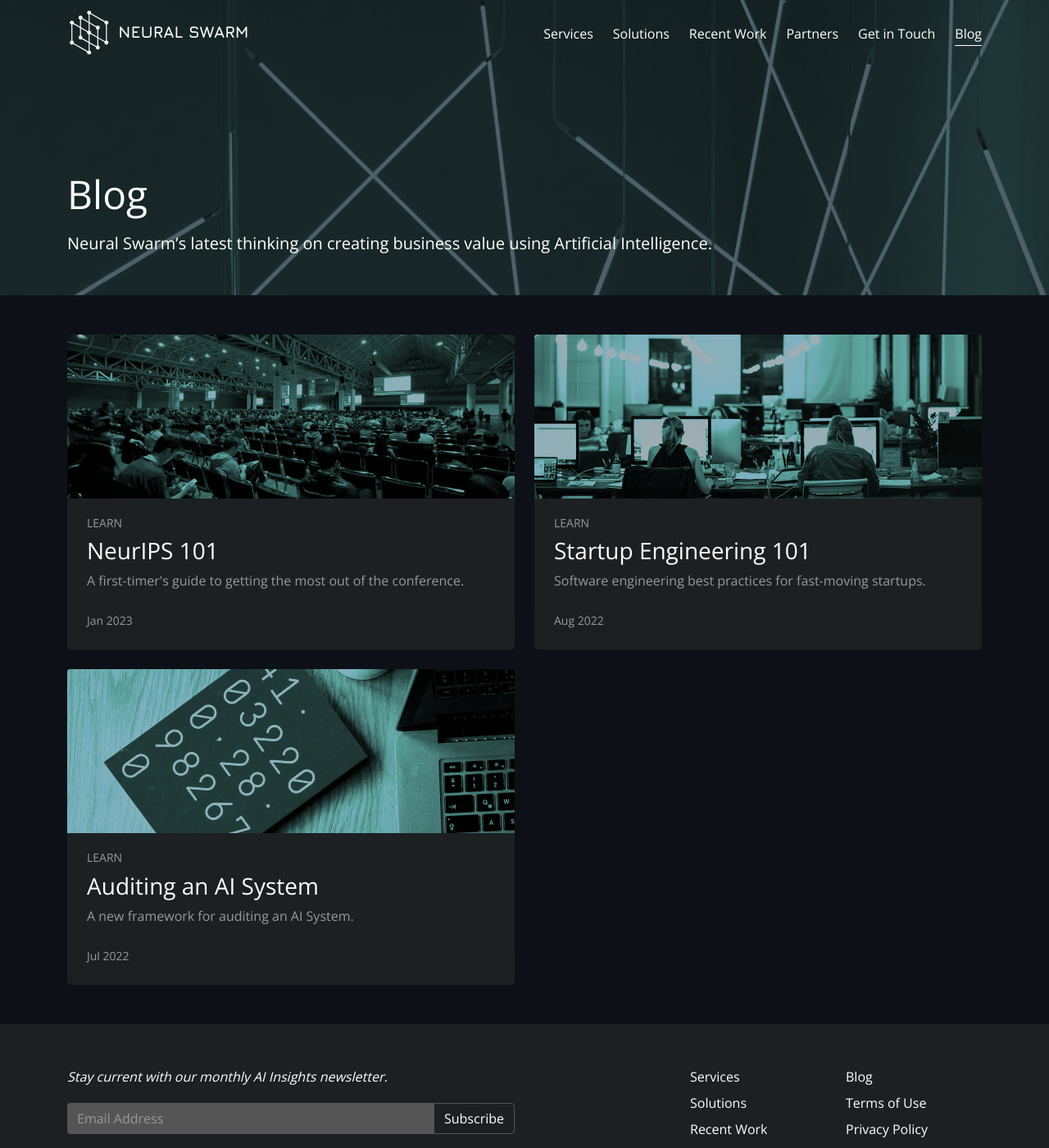
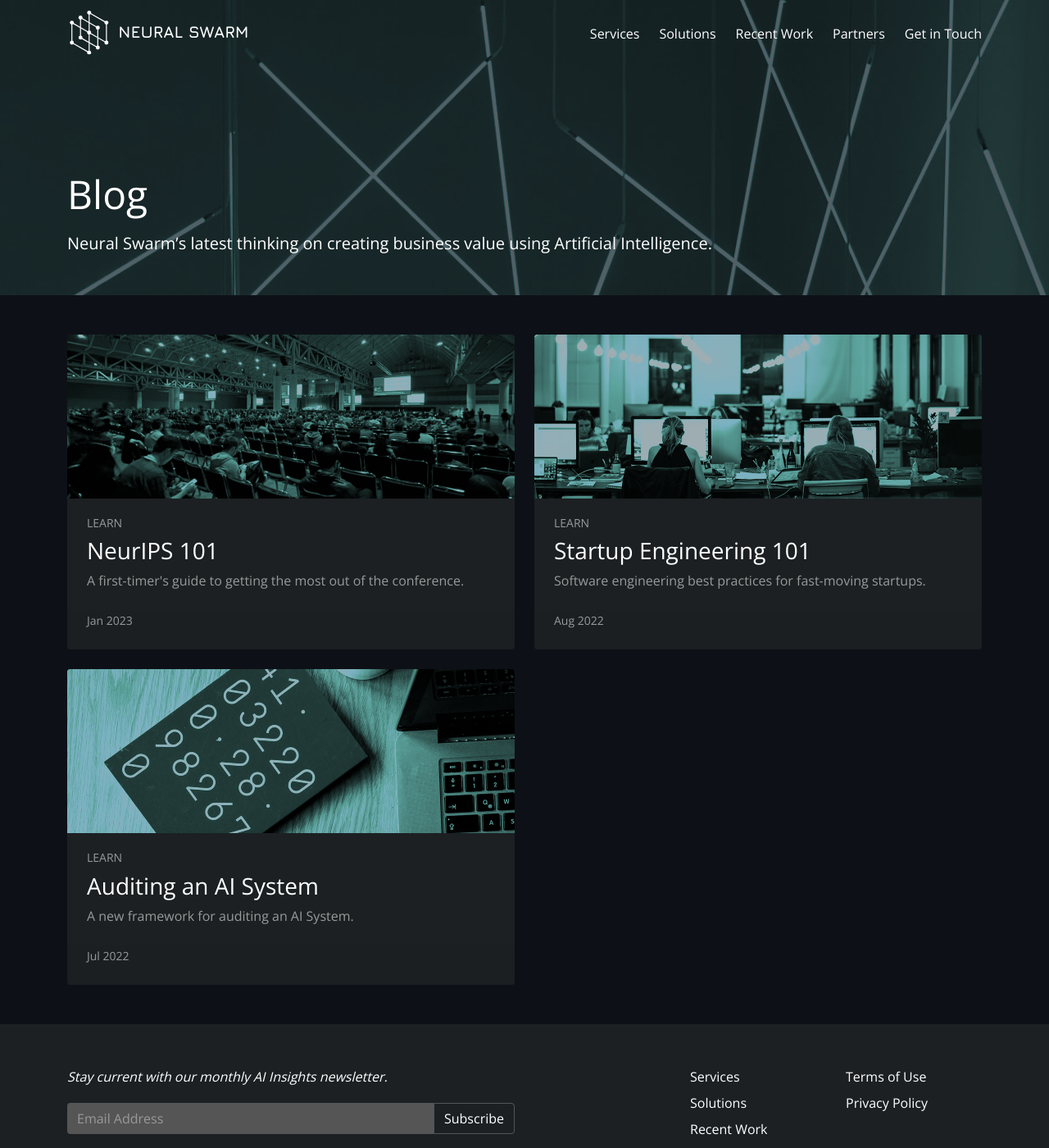
Before and after one commit to neuralswarm/neuralswarm.github.io, a Jekyll site: the page built from blog.markdown, in a window 1280 px wide and 1400 px high. Shown: the whole window at 82% size. Built offline with Jekyll 4.4.1, drawn with Linux system fonts in a browser that asks for light colours.

Commit message:
Remove links to blog

```diff
--- a/_includes/footer.html
+++ b/_includes/footer.html
@@ -28,7 +28,7 @@
       </div>
       <div class="col-6 col-lg-2 order-4">
         <ol class="list-unstyled lh-lg">
-          <li><a href="{{ "blog" | relative_url }}">Blog</a></li>
+          <!-- <li><a href="{{ "blog" | relative_url }}">Blog</a></li> -->
           <li><a href="{{ "terms-of-use" | relative_url }}">Terms of Use</a></li>
           <li><a href="{{ "privacy-policy" | relative_url }}">Privacy Policy</a></li>
         </ol>
--- a/_includes/header.html
+++ b/_includes/header.html
@@ -29,9 +29,9 @@
             <li class="nav-item"><a class="nav-link ms-4" href="{{ "#contact" | relative_url }}">Get in Touch</a></li>
             {%- endif -%}
             {%- if (page.layout == 'blog') or (page.layout == 'post') -%}
-            <li class="nav-item"><a class="nav-link ms-4 active-blog" href="{{ "blog" | relative_url }}">Blog</a></li>
+            <!-- <li class="nav-item"><a class="nav-link ms-4 active-blog" href="{{ "blog" | relative_url }}">Blog</a></li> -->
             {%- else -%}
-            <li class="nav-item"><a class="nav-link ms-4" href="{{ "blog" | relative_url }}">Blog</a></li>
+            <!-- <li class="nav-item"><a class="nav-link ms-4" href="{{ "blog" | relative_url }}">Blog</a></li> -->
             {%- endif -%}
           </ul>
         </div>
```
